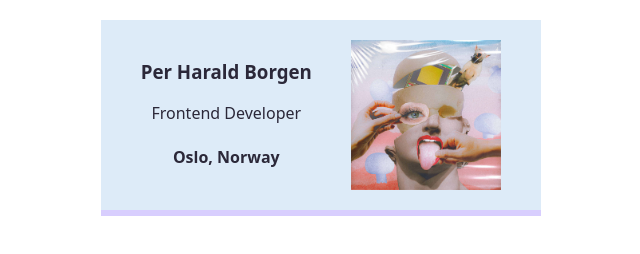
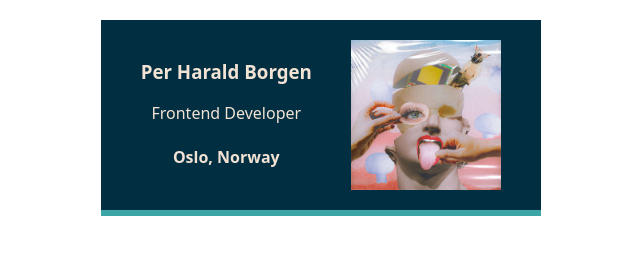
Before and after one commit to Sheena0417/business_card_Sheena, a website built with Vite: page index.html in a window 1280 px wide. Shown: the whole page, without its empty margins (319-959 px from the left). Built offline with nearby package versions, Linux system fonts and the light colour scheme.

Commit message:
色の変更

```diff
--- a/styles.css
+++ b/styles.css
@@ -19,9 +19,9 @@ body {
     display: flex;
     justify-content: space-around;
     text-align: center;
-    background: #ddebf8;
-    color: #2b2839;
-    border-bottom: 6px solid #d8cefe;
+    background: #012E40;
+    color: #F2E3D5;
+    border-bottom: 6px solid #3CA6A6;
 
     /*
     Challenge:
```
